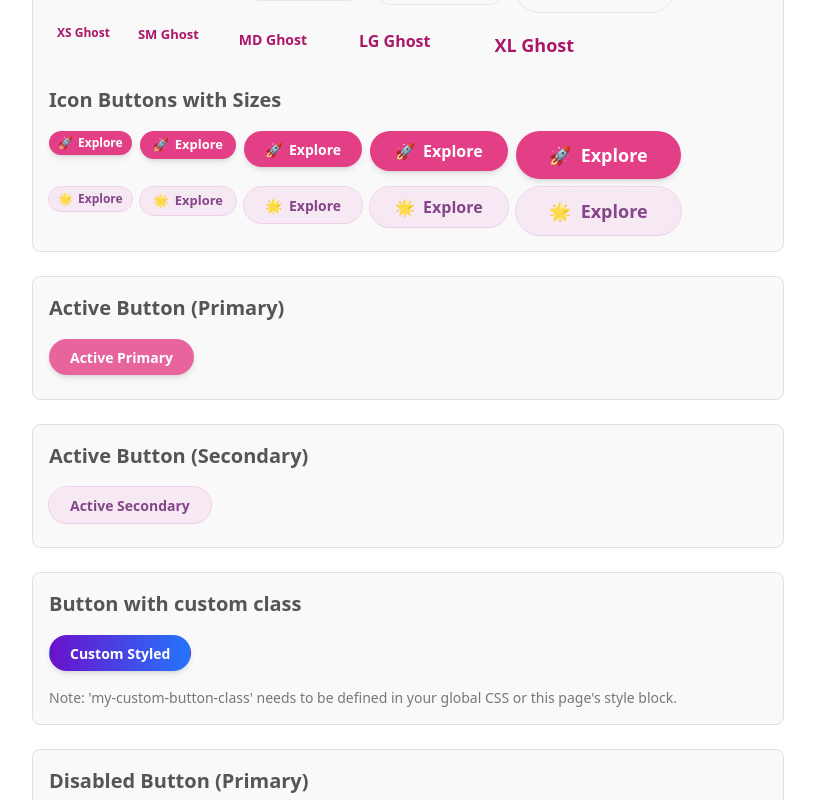
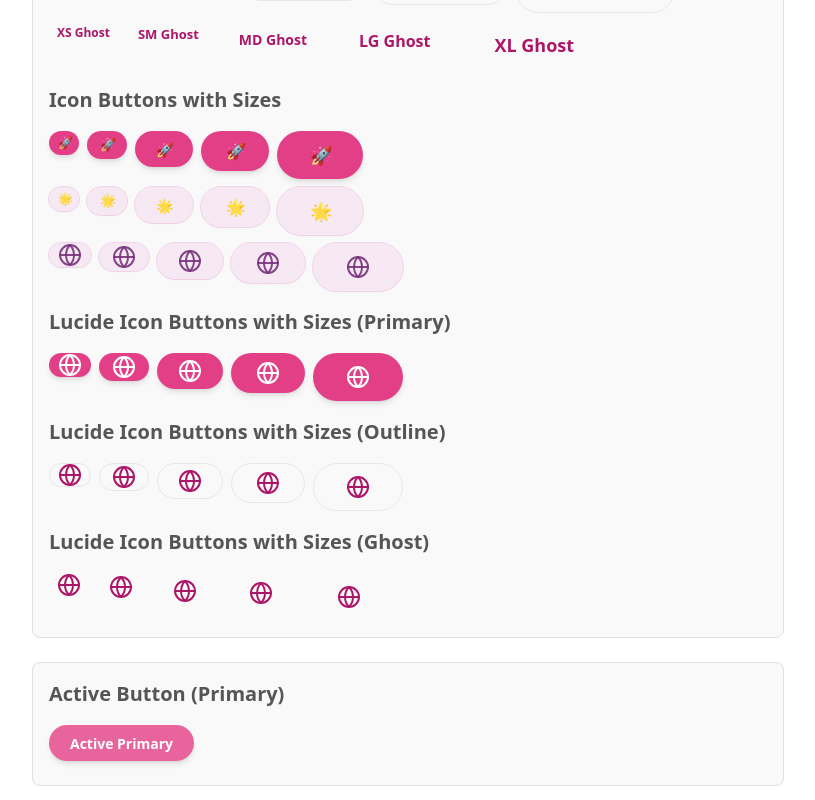
Before and after one commit to inja-online/inja_chat, a SvelteKit app: page /test/components/button in a window 1280 px wide. Shown: the part 940-1740 px from the top of the page, without its empty margins (232-1047 px from the left). Built offline with nearby package versions, Linux system fonts and the light colour scheme.

Commit message:
feat: enhance Button component with icon support and various size options, update test cases for icon buttons

```diff
--- a/src/lib/components/Button.svelte
+++ b/src/lib/components/Button.svelte
@@ -10,7 +10,7 @@
         tooltipPosition = 'top' as 'top' | 'bottom' | 'left' | 'right',
         onclick: MouseHandler = (event?: MouseEvent) => {},
         href = undefined,
-        icon = undefined,
+        icon = undefined as string | undefined | typeof import("svelte").SvelteComponent,
         disabled = false,
         class: additionalClasses = "",
         type: htmlType = undefined,
@@ -33,6 +33,30 @@
     if (!rounded && viewType !== 'ghost') {
         klasses.push("button-half-rounded");
     }
+
+    // Check if there's slot content
+    let hasSlotContent = false;
+    $effect(() => {
+        // This is a bit of a hack for Svelte 5 runes to check slot content.
+        // It assumes that if the slot has more than just whitespace, it has content.
+        // A more robust solution might involve a renderless component or context API
+        // if direct slot inspection becomes easier in Svelte 5.
+        const slotEl = document.getElementById(`slot-checker-${restProps.id || Math.random().toString(36).substring(2)}`);
+        if (slotEl) {
+            hasSlotContent = slotEl.textContent?.trim() !== "";
+        }
+        // If no slot content and icon is present, it's an icon-only button
+        if (icon && !hasSlotContent) {
+            klasses.push("button-icon-only");
+        } else {
+            const index = klasses.indexOf("button-icon-only");
+            if (index > -1) {
+                klasses.splice(index, 1);
+            }
+        }
+    });
+
+
     if (additionalClasses) {
         klasses.push(additionalClasses);
     }
@@ -70,10 +94,12 @@
     >
         {#if typeof icon === "string"}
             <span class="icon">{icon}</span>
-        {:else if icon}
+        {:else if typeof icon === "function" || (typeof icon === "object" && icon && 'render' in icon)}
             <svelte:component this={icon} class="icon" />
         {/if}
-        <slot>Explore</slot>
+        <span style="display: contents;" id={`slot-checker-${restProps.id || Math.random().toString(36).substring(2)}`}>
+            <slot></slot>
+        </span>
     </svelte:element>
     {#if tooltip}
         <Tooltip
@@ -117,6 +143,37 @@
         box-shadow: var(--shadow-sm);
     }
 
+    .button.button-icon-only {
+        padding: 0; /* Remove padding for icon-only */
+        /* Ensure square shape for icon-only buttons by setting width equal to height */
+        /* This will be dynamically adjusted by size classes */
+    }
+    .button.button-icon-only .icon {
+        margin: 0; /* No margin for icon if it's the only child */
+    }
+    /* Adjust padding for icon-only buttons based on size */
+    .button-size-xs.button-icon-only {
+        width: 1.5rem; /* Same as height */
+        padding: 0.25rem;
+    }
+    .button-size-sm.button-icon-only {
+        width: 1.75rem; /* Same as height */
+        padding: 0.375rem;
+    }
+    .button-size-md.button-icon-only {
+        width: 2.25rem; /* Same as height */
+        padding: 0.5rem;
+    }
+    .button-size-lg.button-icon-only {
+        width: 2.5rem; /* Same as height */
+        padding: 0.625rem;
+    }
+    .button-size-xl.button-icon-only {
+        width: 3rem; /* Same as height */
+        padding: 0.75rem;
+    }
+
+
     .button:focus-visible {
         outline: 1px solid hsl(var(--ring));
         outline-offset: 2px;
@@ -134,6 +191,25 @@
         height: 1rem;
         flex-shrink: 0;
         pointer-events: none;
+    }
+
+    /* Icon size adjustments within different button sizes */
+    .button-size-xs .icon {
+        width: 0.75rem;
+        height: 0.75rem;
+    }
+    .button-size-sm .icon {
+        width: 0.875rem;
+        height: 0.875rem;
+    }
+    /* .button-size-md .icon is default 1rem */
+    .button-size-lg .icon {
+        width: 1.125rem;
+        height: 1.125rem;
+    }
+    .button-size-xl .icon {
+        width: 1.25rem;
+        height: 1.25rem;
     }
 
     .button-half-rounded {
--- a/src/routes/test/components/button/+page.svelte
+++ b/src/routes/test/components/button/+page.svelte
@@ -153,6 +153,73 @@
                 onclick={handleButtonClick}
             ></Button>
         </div>
+        <div class="button-group" style="margin-top: 0.5rem;">
+            <Button
+                icon={Globe}
+                viewType="secondary"
+                size="xs"
+                aria-label="Globe XS Secondary"
+                onclick={handleButtonClick}
+            />
+            <Button
+                icon={Globe}
+                viewType="secondary"
+                size="sm"
+                aria-label="Globe SM Secondary"
+                onclick={handleButtonClick}
+            />
+            <Button
+                icon={Globe}
+                viewType="secondary"
+                size="md"
+                aria-label="Globe MD Secondary"
+                onclick={handleButtonClick}
+            />
+            <Button
+                icon={Globe}
+                viewType="secondary"
+                size="lg"
+                aria-label="Globe LG Secondary"
+                onclick={handleButtonClick}
+            />
+            <Button
+                icon={Globe}
+                viewType="secondary"
+                size="xl"
+                aria-label="Globe XL Secondary"
+                onclick={handleButtonClick}
+            />
+        </div>
+        <h3 class="section-title" style="margin-top: 1rem;">
+            Lucide Icon Buttons with Sizes (Primary)
+        </h3>
+        <div class="button-group">
+            <Button icon={Globe} size="xs" onclick={handleButtonClick} aria-label="Globe XS"></Button>
+            <Button icon={Globe} size="sm" onclick={handleButtonClick} aria-label="Globe SM"></Button>
+            <Button icon={Globe} size="md" onclick={handleButtonClick} aria-label="Globe MD"></Button>
+            <Button icon={Globe} size="lg" onclick={handleButtonClick} aria-label="Globe LG"></Button>
+            <Button icon={Globe} size="xl" onclick={handleButtonClick} aria-label="Globe XL"></Button>
+        </div>
+        <h3 class="section-title" style="margin-top: 1rem;">
+            Lucide Icon Buttons with Sizes (Outline)
+        </h3>
+        <div class="button-group">
+            <Button viewType="outline" icon={Globe} size="xs" onclick={handleButtonClick} aria-label="Globe XS Outline"></Button>
+            <Button viewType="outline" icon={Globe} size="sm" onclick={handleButtonClick} aria-label="Globe SM Outline"></Button>
+            <Button viewType="outline" icon={Globe} size="md" onclick={handleButtonClick} aria-label="Globe MD Outline"></Button>
+            <Button viewType="outline" icon={Globe} size="lg" onclick={handleButtonClick} aria-label="Globe LG Outline"></Button>
+            <Button viewType="outline" icon={Globe} size="xl" onclick={handleButtonClick} aria-label="Globe XL Outline"></Button>
+        </div>
+        <h3 class="section-title" style="margin-top: 1rem;">
+            Lucide Icon Buttons with Sizes (Ghost)
+        </h3>
+        <div class="button-group">
+            <Button viewType="ghost" icon={Globe} size="xs" onclick={handleButtonClick} aria-label="Globe XS Ghost"></Button>
+            <Button viewType="ghost" icon={Globe} size="sm" onclick={handleButtonClick} aria-label="Globe SM Ghost"></Button>
+            <Button viewType="ghost" icon={Globe} size="md" onclick={handleButtonClick} aria-label="Globe MD Ghost"></Button>
+            <Button viewType="ghost" icon={Globe} size="lg" onclick={handleButtonClick} aria-label="Globe LG Ghost"></Button>
+            <Button viewType="ghost" icon={Globe} size="xl" onclick={handleButtonClick} aria-label="Globe XL Ghost"></Button>
+        </div>
     </div>
 
     <div class="test-section">
@@ -220,47 +287,45 @@
     </div>
 
     <div class="test-section">
-        <h2 class="section-title">Button with Icon and Custom Slot Content</h2>
-        <Button icon="⭐" onclick={handleButtonClick}>
-            <span>Rate Us Please!</span>
-        </Button>
+        <h2 class="section-title">Button with Icon (Lucide Component)</h2>
+        <Button icon={Globe} onclick={handleButtonClick}>Launch with Globe</Button>
     </div>
 
     <div class="test-section">
-        <h2 class="section-title">Icon-only Button (Primary)</h2>
+        <h2 class="section-title">Icon-only Button (Primary - Lucide)</h2>
         <Button
-            icon="⚙️"
+            icon={Globe}
             viewType="primary"
-            aria-label="Settings"
+            aria-label="Settings with Globe"
             onclick={handleButtonClick}
-        ></Button>
+        />
     </div>
     <div class="test-section">
-        <h2 class="section-title">Icon-only Button (Secondary)</h2>
+        <h2 class="section-title">Icon-only Button (Secondary - Lucide)</h2>
         <Button
-            icon="🗑️"
+            icon={Globe}
             viewType="secondary"
-            aria-label="Delete"
+            aria-label="Delete with Globe"
             onclick={handleButtonClick}
-        ></Button>
+        />
     </div>
     <div class="test-section">
-        <h2 class="section-title">Icon-only Button (Outline - New)</h2>
+        <h2 class="section-title">Icon-only Button (Outline - Lucide)</h2>
         <Button
-            icon="✏️"
+            icon={Globe}
             viewType="outline"
-            aria-label="Edit"
+            aria-label="Edit with Globe"
             onclick={handleButtonClick}
-        ></Button>
+        />
     </div>
     <div class="test-section">
-        <h2 class="section-title">Icon-only Button (Ghost - New)</h2>
+        <h2 class="section-title">Icon-only Button (Ghost - Lucide)</h2>
         <Button
-            icon="📋"
+            icon={Globe}
             viewType="ghost"
-            aria-label="Copy"
+            aria-label="Copy with Globe"
             onclick={handleButtonClick}
-        ></Button>
+        />
     </div>
 
     <div class="test-section">
```
